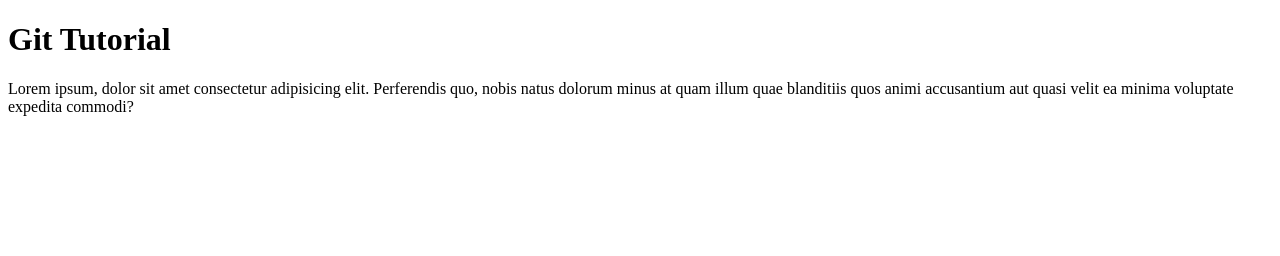
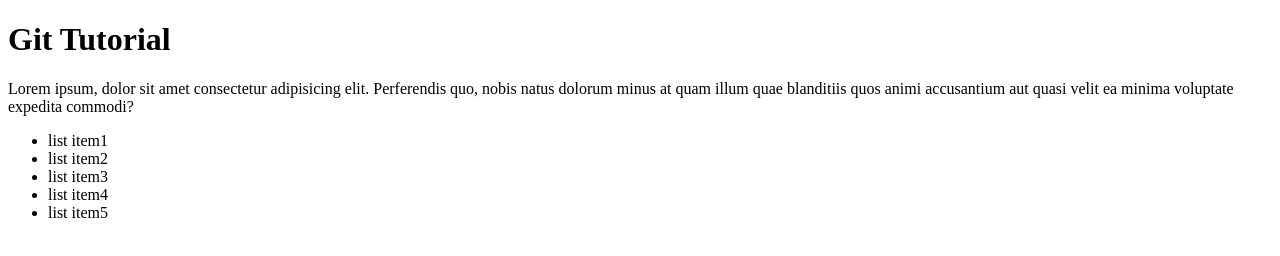
Before and after one commit to roeggi/git-tutorial, a plain HTML site: page index.html in a window 1280 px wide. Drawn offline with Linux system fonts and the light colour scheme.

Commit message:
Added list items

```diff
--- a/index.html
+++ b/index.html
@@ -12,5 +12,12 @@
       nobis natus dolorum minus at quam illum quae blanditiis quos animi
       accusantium aut quasi velit ea minima voluptate expedita commodi?
     </p>
+    <ul>
+      <li>list item1</li>
+      <li>list item2</li>
+      <li>list item3</li>
+      <li>list item4</li>
+      <li>list item5</li>
+    </ul>
   </body>
 </html>
```
